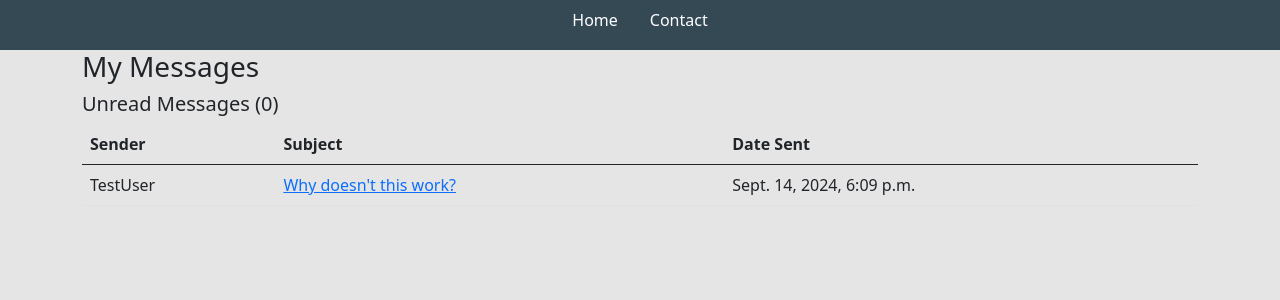
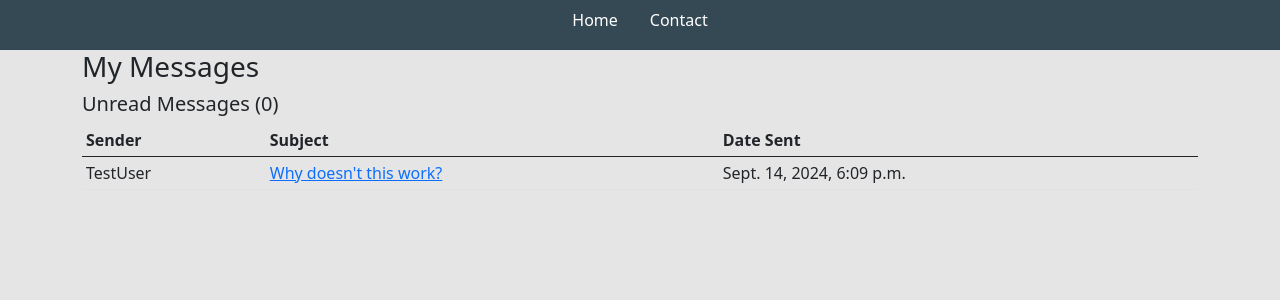
Before and after one commit to namnmai/portfolio-website, a Django app: page /inbox/ in a window 1280 px wide. Shown: the top 300 px of the page. Run offline with Django 5.2, Linux system fonts and the light colour scheme; data comes from the database, SQL or seed files in the repository.

Commit message:
Change inbox

```diff
--- a/base/templates/base/inbox.html
+++ b/base/templates/base/inbox.html
@@ -7,7 +7,7 @@
 <h3>My Messages</h3>
 <h5>Unread Messages ({{unread_count}})</h5>
 
-<table class="table">
+<table class="table table-sm">
     <thead>
         <tr>
             <th>Sender</th>
```
